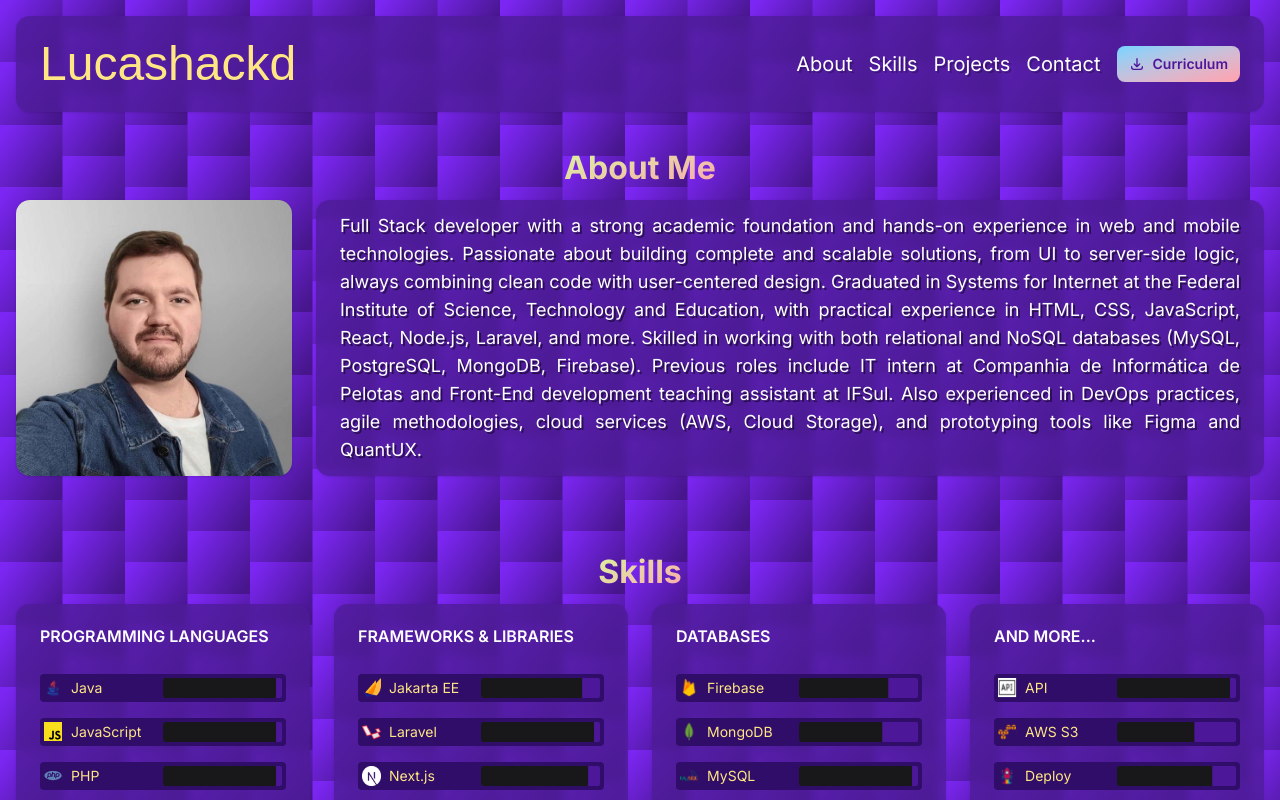
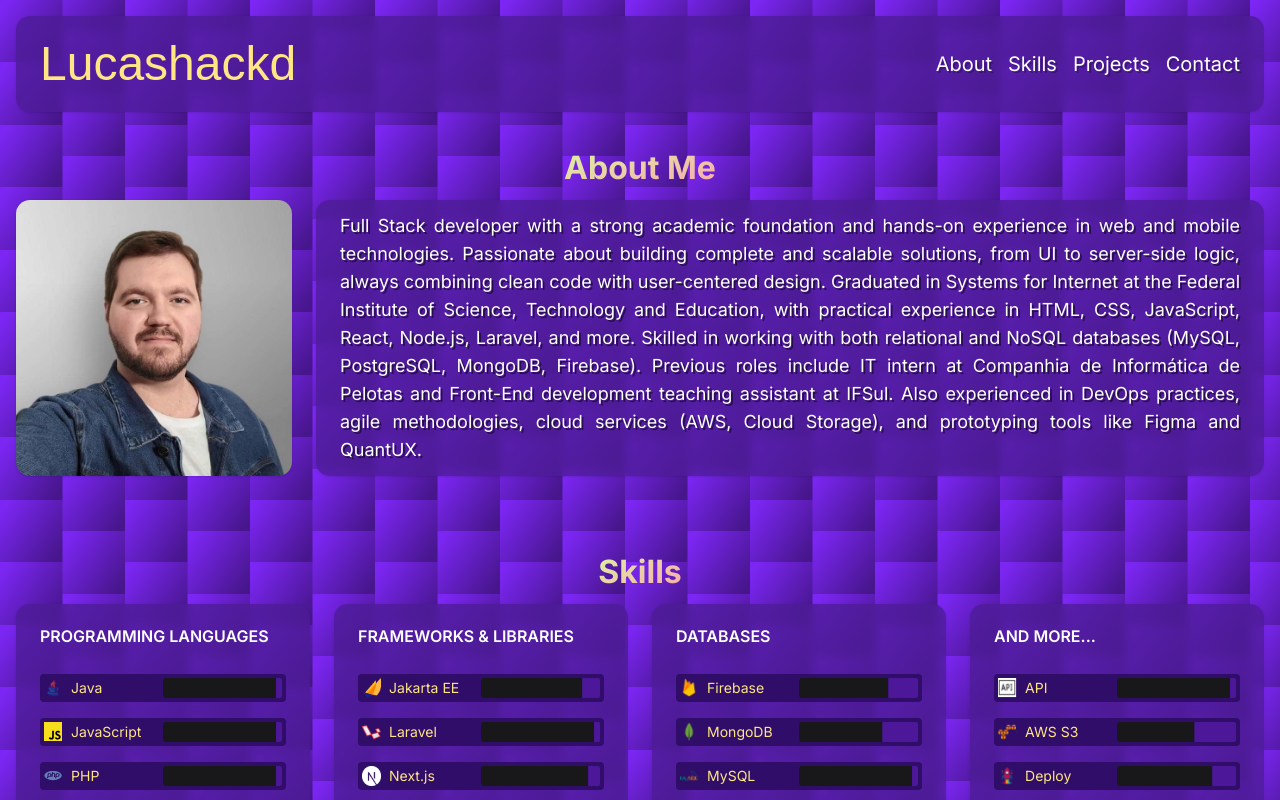
Before and after one commit to Lucashackd/lucashackd, a Next.js app: page / in a window 1280 px wide. Shown: the top 800 px of the page. Built offline with nearby package versions, Linux system fonts and the light colour scheme; a web font is replaced by a local one.

Commit message:
fix: comment out curriculum download button in Navigation component

```diff
--- a/src/app/_components/_Header/navigation.tsx
+++ b/src/app/_components/_Header/navigation.tsx
@@ -132,14 +132,15 @@ function Navigation() {
             </Link>
           </li>
 
-          <li>
+          {/* TODO: Adicionar o botão de download do currículo */}
+          {/* <li>
             <Link href={"#curriculum"}>
               <Button className="bg-gradient-to-br from-sky-300 to-rose-300 font-semibold text-violet-900 transition-colors duration-800 ease-in-out hover:from-rose-300 hover:to-sky-300">
                 <HiOutlineDownload />
                 Curriculum
               </Button>
             </Link>
-          </li>
+          </li> */}
         </ul>
       </nav>
     </>
```
